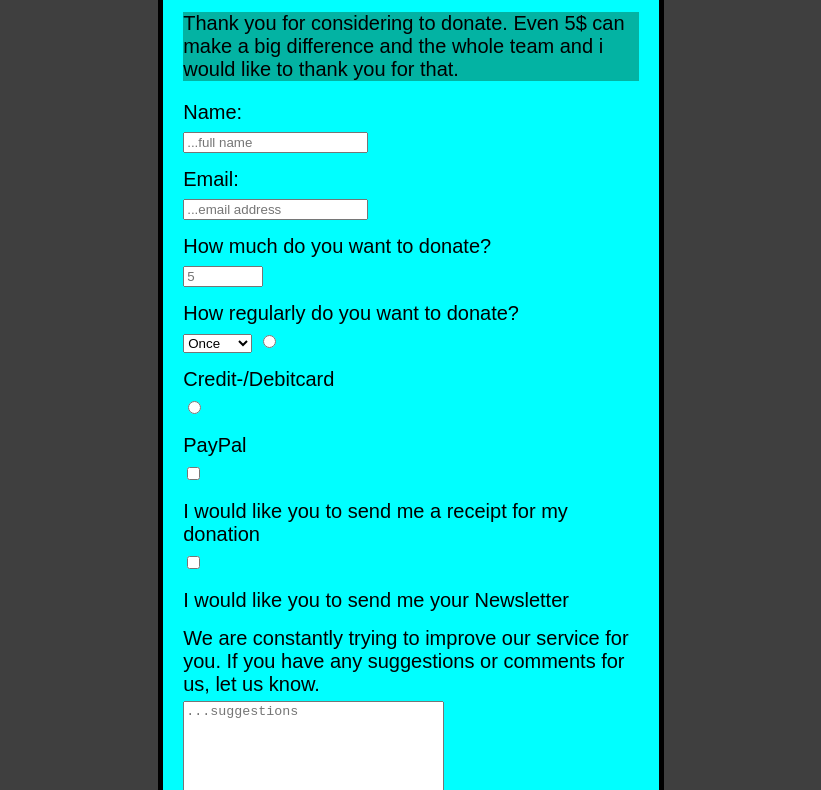
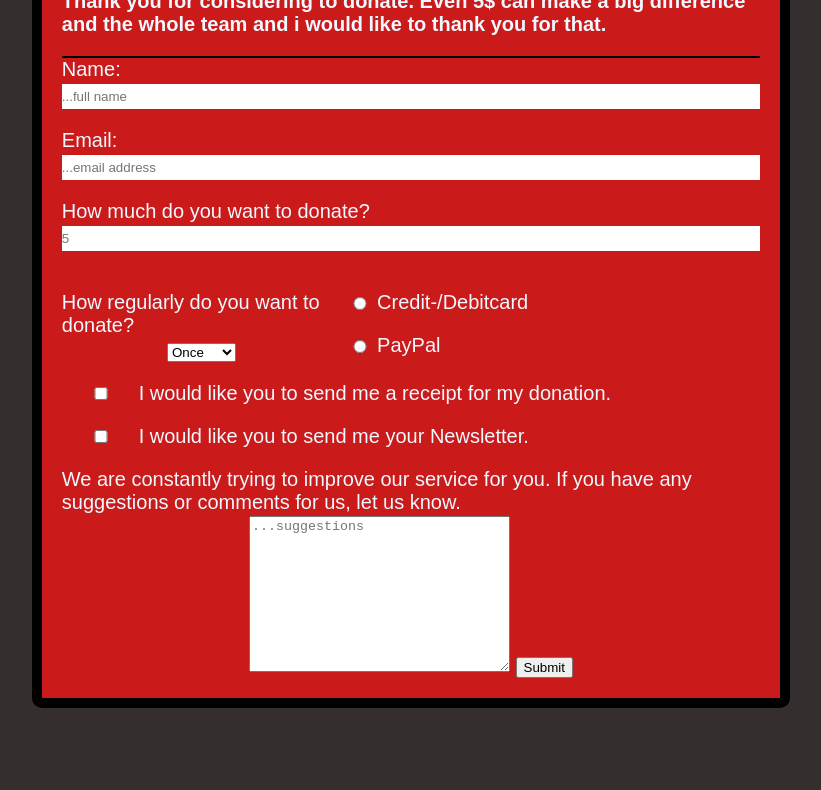
Before and after one commit to ERIKDE84/Survey-Form, a plain HTML site: page index.html in a window 1280 px wide. Shown: the part 132-922 px from the top of the page, without its empty margins (229-1050 px from the left). After the commit the page ends 860 px from the top, so only its background shows below. Drawn offline with Linux system fonts and the light colour scheme.

Commit message:
further styling of input etc

```diff
--- a/index.html
+++ b/index.html
@@ -5,7 +5,7 @@
     <meta charset="UTF-8">
     <meta name="viewport" content="width=device-width, initial-scale=1.0">
     <link rel="stylesheet" href="styles.css">
-    <title>Thank you</title>
+    <title>Thank you!</title>
 </head>
 
 <body>
@@ -25,6 +25,8 @@
             <label id="number-label" for="number">How much do you want to donate?</label>
             <input id="number" type="number" min="1" max="10000" placeholder="5" required>
 
+            <div class="regularity-payment">
+                <div class="regularity">
                     <label for="dropdown">How regularly do you want to donate?</label>
                     <select name="frequency" id="dropdown">
                         <option value="once">Once</option>
@@ -32,20 +34,29 @@
                         <option value="monthly">Monthly</option>
                         <option value="yearly">Yearly</option>
                     </select>
+                </div>
 
-            <div class="group">
+                <div class="payment">
+                    <div class="paymentservice">
                         <input id="creditdebitcard" type="radio" name="paymentservice" value="creditdebitcard">
                         <label for="creditdebitcard">Credit-/Debitcard</label>
                     </div>
-            <div class="group">
+
+                    <div class="paymentservice">
                         <input id="paypal" type="radio" name="paymentservice" value="paypal">
                         <label for="paypal">PayPal</label>
                     </div>
+                </div>
+            </div>
 
+            <div class="checkboxes">
                 <input id="receipt" type="checkbox" value="receipt">
-            <label for="receipt">I would like you to send me a receipt for my donation</label>
+                <label for="receipt">I would like you to send me a receipt for my donation.</label>
+            </div>
+            <div class="checkboxes">
                 <input id="newsletter" type="checkbox" value="newsletter">
-            <label for="newsletter">I would like you to send me your Newsletter</label>
+                <label for="newsletter">I would like you to send me your Newsletter.</label>
+            </div>
 
             <label for="suggestions">We are constantly trying to improve our service for you.
                 If you have any suggestions or comments for us, let us know.</label>
--- a/styles.css
+++ b/styles.css
@@ -1,31 +1,61 @@
+:root{
+    --main-color: #352e2e;
+    --second-color: #ca1a1a;
+}
 body{
     font-family: Arial, Helvetica, sans-serif;
     font-size: 20px;
-    background-color: rgba(0, 0, 0, 0.753);
+    background-color: var(--main-color);
+    color: aliceblue;
 }
 main{
-    margin: 20px 30% 20px 30%;
-    background-color: aqua;
-    border: black 5px solid;
+    margin: 20px 20% 20px 20%;
+    background-color: var(--second-color);
+    border: black 10px solid;
     border-radius: 10px;
     padding: 20px;
 }
 #title{
+    margin-top: 0px;
     text-align: center;
-    font-weight: 800;
+    font-weight: 700;
 }
 #description{
-    background: #03B3A3;
+    font-weight: bold;
+}
+form{
+    text-align: center;
 }
 form label{
+    text-align: left;
     display: block;
-    margin-top: 15px;
-    margin-bottom: 5px;
-    margin-left: auto;
-    margin-right: auto;
+    margin: 20px auto 2px auto;
 }
 form input{
+    width: 100%;
+    height: 25px;
+    padding: 0px;
+    border: 0px;
 }
-.group{
-    display: inline;
+#name-label{
+    border-top: black 2px solid;
 }
+form .regularity-payment{
+    display: flex;
+    margin: 20px auto 2px auto;
+}
+.regularity, .payment{
+    width: 40%;
+}
+form .checkboxes, .paymentservice{
+    display: flex;
+    align-items: center;
+    margin: 20px auto 2px auto;
+}
+#receipt, #newsletter, #creditdebitcard, #paypal{
+    width: 10%;
+    height: auto;
+}
+.checkboxes label, .paymentservice label{
+    margin: 0px;
+}
```
Lines whose indentation alone changed are shown as unchanged.
